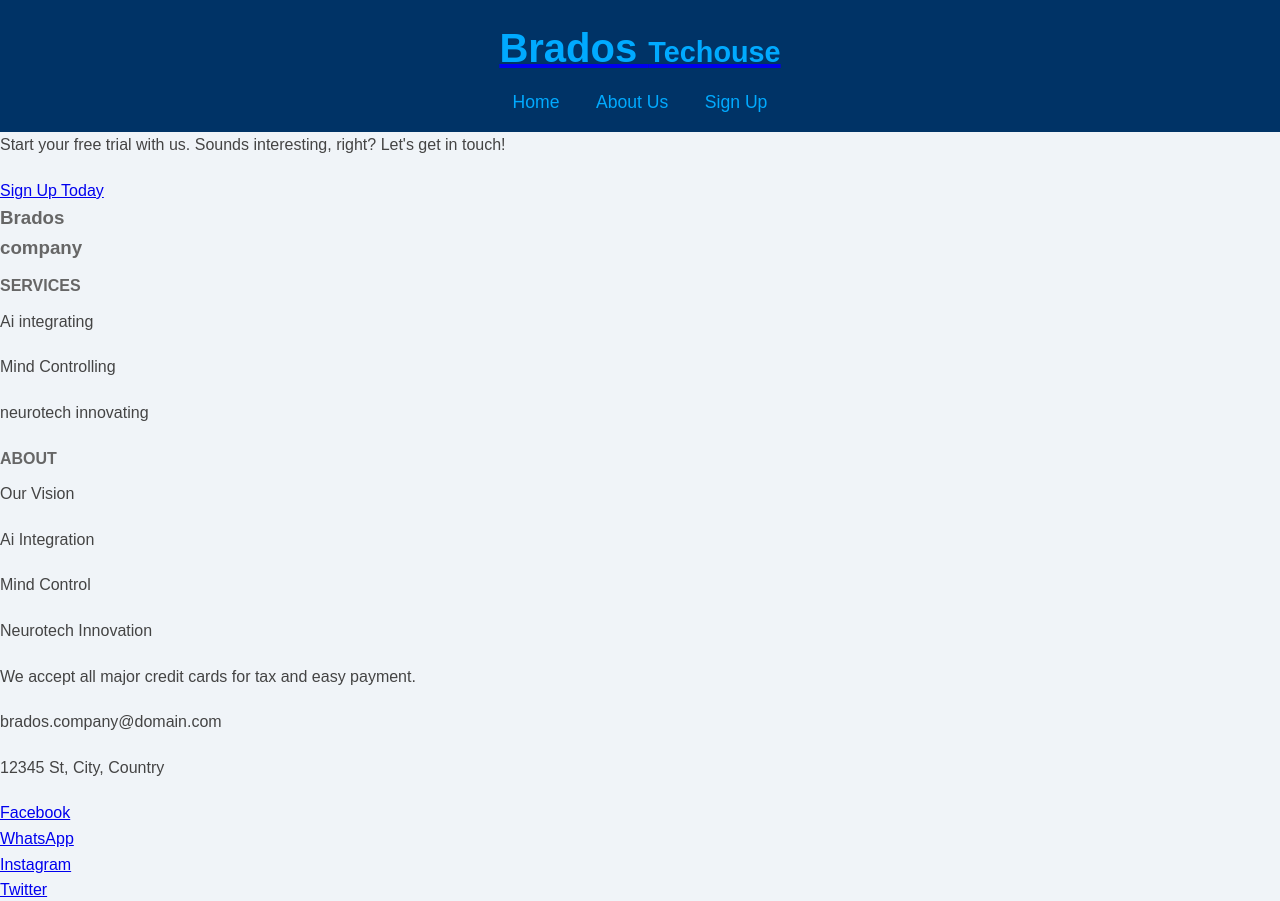
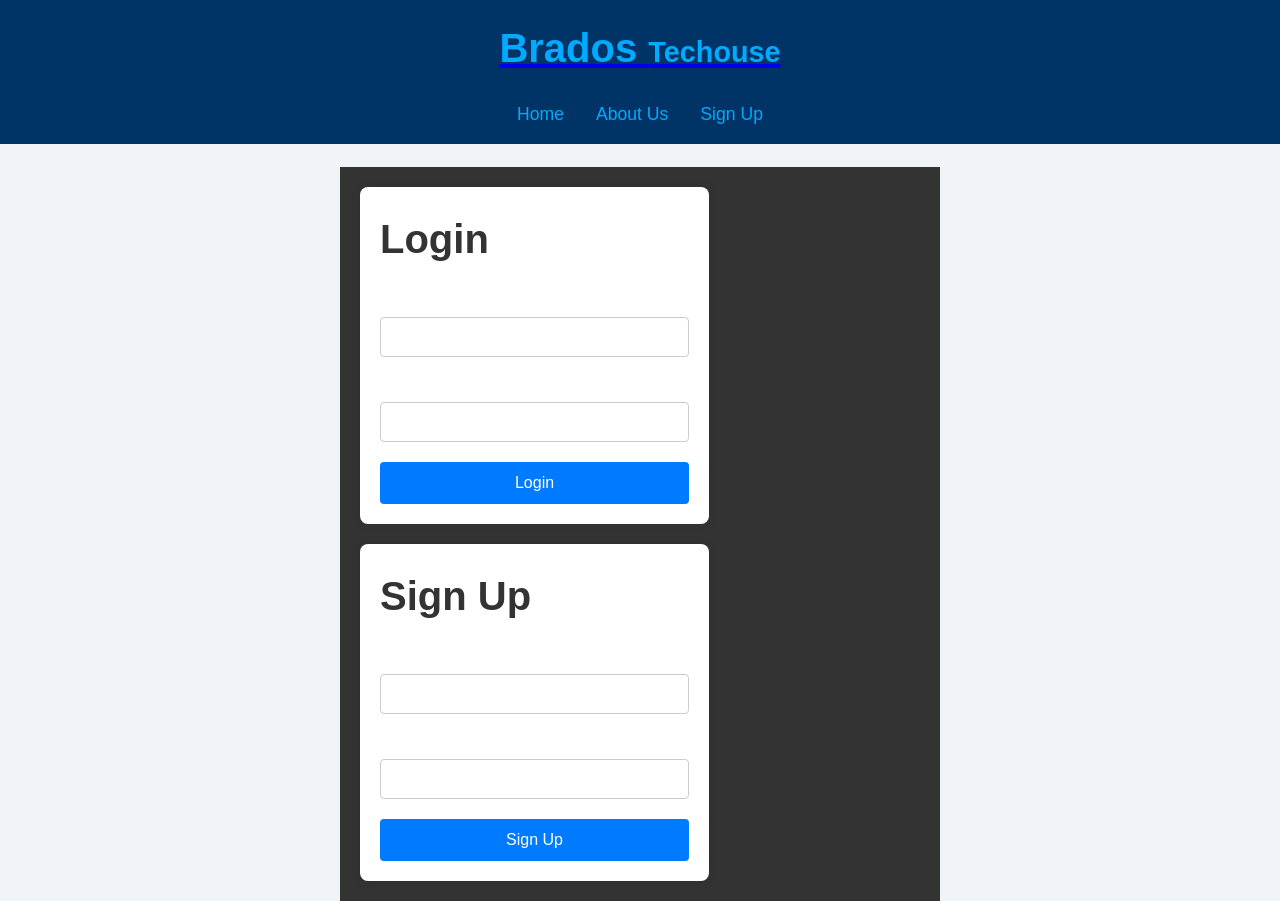
Before and after one commit to Paula2416/EzurilaTech, a plain HTML site: page sign up.html in a window 1280 px wide. Shown: the top 901 px of the page. Drawn offline with Linux system fonts and the light colour scheme.

Commit message:
add style to the css for the footer modification

```diff
--- a/css/style.css
+++ b/css/style.css
@@ -377,8 +377,148 @@ p {
 /* Specific animations for images */
 .image-behind.plan-1 {
     transform: translateX(-20px); /* Move left for plan 1 */
+}/* Centering main section */
+main {
+    display: flex;
+    justify-content: center;
+    align-items: center;
+    min-height: 100vh; /* Full viewport height */
+}
+
+/* Container for forms */
+.container {
+    width: 100%;
+    max-width: 600px; /* Limit container width */
+    margin: 20px; /* Add spacing around container */
+}
+
+/* Individual section styling */
+.main {
+    background-color: #fff; /* White background */
+    padding: 20px;
+    box-shadow: 0 0 10px rgba(0, 0, 0, 0.1); /* Soft shadow */
+    border-radius: 8px; /* Rounded corners */
+    margin-bottom: 20px; /* Add space between sections */
+}
+
+/* Form styling */
+form {
+    display: flex;
+    flex-direction: column;
+}
+
+.form-control {
+    margin-bottom: 20px;
+}
+
+label {
+    font-weight: bold;
+}
+
+input[type="email"],
+input[type="password"] {
+    width: 100%;
+    padding: 10px;
+    font-size: 16px;
+    border: 1px solid #ccc;
+    border-radius: 4px;
+}
+
+.error {
+    color: red;
+    font-size: 14px;
+}
+
+.button {
+    background-color: #007bff; /* Blue button */
+    color: #fff;
+    border: none;
+    padding: 12px 20px;
+    font-size: 16px;
+    cursor: pointer;
+    border-radius: 4px;
+}
+
+.button:hover {
+    background-color: #0056b3; /* Darker blue on hover */
 }
 
 .image-behind.plan-2 {
     transform: translateX(20px); /* Move right for plan 2 */
 }
+/* Container styling */
+.container {
+    display: flex;
+    flex-wrap: wrap;
+    justify-content: space-between;
+    align-items: flex-start;
+    padding: 20px;
+    background-color: #333;
+    color: #fff;
+}
+
+/* Footer section styling */
+.footer-left,
+.footer-center,
+.footer-right,
+.footer-bottom {
+    flex: 1;
+    min-width: 200px; /* Adjust as needed */
+    margin: 10px;
+}
+
+.footer-left h3,
+.footer-center h4,
+.footer-right h4,
+.footer-bottom p {
+    margin-bottom: 10px;
+}
+
+/* Social media links styling */
+ul {
+    list-style: none;
+    display: flex;
+    justify-content: center;
+    margin-top: 20px;
+}
+
+ul li {
+    margin: 0 10px;
+}
+
+ul li a {
+    text-decoration: none;
+    color: #fff;
+    font-size: 18px;
+    display: flex;
+    align-items: center;
+}
+
+ul li a i {
+    margin-right: 8px;
+}
+
+/* Responsive styling */
+@media (max-width: 768px) {
+    .container {
+        flex-direction: column;
+        align-items: center;
+    }
+
+    .footer-left,
+    .footer-center,
+    .footer-right,
+    .footer-bottom {
+        min-width: 100%;
+        text-align: center;
+        margin: 10px 0;
+    }
+
+    ul {
+        flex-direction: column;
+    }
+
+    ul li {
+        margin: 5px 0;
+    }
+}
--- a/sign up.html
+++ b/sign up.html
@@ -1,11 +1,13 @@
 <!DOCTYPE html>
 <html lang="en">
+
 <head>
     <meta name="viewport" content="width=device-width, initial-scale=1.0">
     <meta name="description" content="changing the future with minds">
     <link rel="stylesheet" href="css/style.css">
     <title>Future of Minds</title>
 </head>
+
 <body>
     <header>
         <a href="index.html">
@@ -21,10 +23,44 @@
             </ul>
         </nav>
     </header>
-        <section class="call-to-action">
-            <p>Start your free trial with us. Sounds interesting, right? Let's get in touch!</p>
-            <a href="sign up.html" class="button">Sign Up Today</a>
+
+    <main>
+        <div class="container">
+            <section class="login main">
+                <h2>Login</h2>
+                <form action="#" id="loginForm">
+                    <div class="form-control">
+                        <label for="email">Email</label>
+                        <input type="email" id="email" required>
+                        <span class="error" id="emailError"></span>
+                    </div>
+                    <div class="form-control">
+                        <label for="password">Password</label>
+                        <input type="password" id="password" required>
+                        <span class="error" id="passwordError"></span>
+                    </div>
+                    <button type="submit" class="button">Login</button>
+                </form>
             </section>
+
+            <section class="signup main">
+                <h2>Sign Up</h2>
+                <form action="#" id="signupForm">
+                    <div class="form-control">
+                        <label for="newEmail">Email</label>
+                        <input type="email" id="newEmail" required>
+                        <span class="error" id="newEmailError"></span>
+                    </div>
+                    <div class="form-control">
+                        <label for="newPassword">Password</label>
+                        <input type="password" id="newPassword" required>
+                        <span class="error" id="newPasswordError"></span>
+                    </div>
+                    <button type="submit" class="button">Sign Up</button>
+                </form>
+            </section>
+        </div>
+    </main>
     <footer>
         <div class="container">
             <div class="footer-left">
@@ -52,22 +88,28 @@
         </div>
         <ul>
             <li>
-        <a href="https://facebook.com" target="_blank" rel="noopener" aria-label="Visit our Facebook page (opens in a new tab)"><i class="fab fa-facebook"></i> Facebook
+                <a href="https://facebook.com" target="_blank" rel="noopener"
+                    aria-label="Visit our Facebook page (opens in a new tab)"><i class="fab fa-facebook"></i> Facebook
                 </a>
             </li>
             <li>
-        <a href="https://wa.me/1234567890" target="_blank" rel="noopener" aria-label="Chat with us on WhatsApp (opens in a new tab)"><i class="fab fa-whatsapp"></i> WhatsApp
+                <a href="https://wa.me/1234567890" target="_blank" rel="noopener"
+                    aria-label="Chat with us on WhatsApp (opens in a new tab)"><i class="fab fa-whatsapp"></i> WhatsApp
                 </a>
             </li>
             <li>
-    <a href="https://instagram.com" target="_blank" rel="noopener" aria-label="Visit our Instagram page (opens in a new tab)"><i class="fab fa-instagram"></i> Instagram
+                <a href="https://instagram.com" target="_blank" rel="noopener"
+                    aria-label="Visit our Instagram page (opens in a new tab)"><i class="fab fa-instagram"></i>
+                    Instagram
                 </a>
             </li>
             <li>
-    <a href="https://twitter.com" target="_blank" rel="noopener" aria-label="Visit our Twitter page (opens in a new tab)"><i class="fab fa-twitter"></i> Twitter
+                <a href="https://twitter.com" target="_blank" rel="noopener"
+                    aria-label="Visit our Twitter page (opens in a new tab)"><i class="fab fa-twitter"></i> Twitter
                 </a>
             </li>
         </ul>
     </footer>
 </body>
+
 </html>
```
Lines whose indentation alone changed are shown as unchanged.
